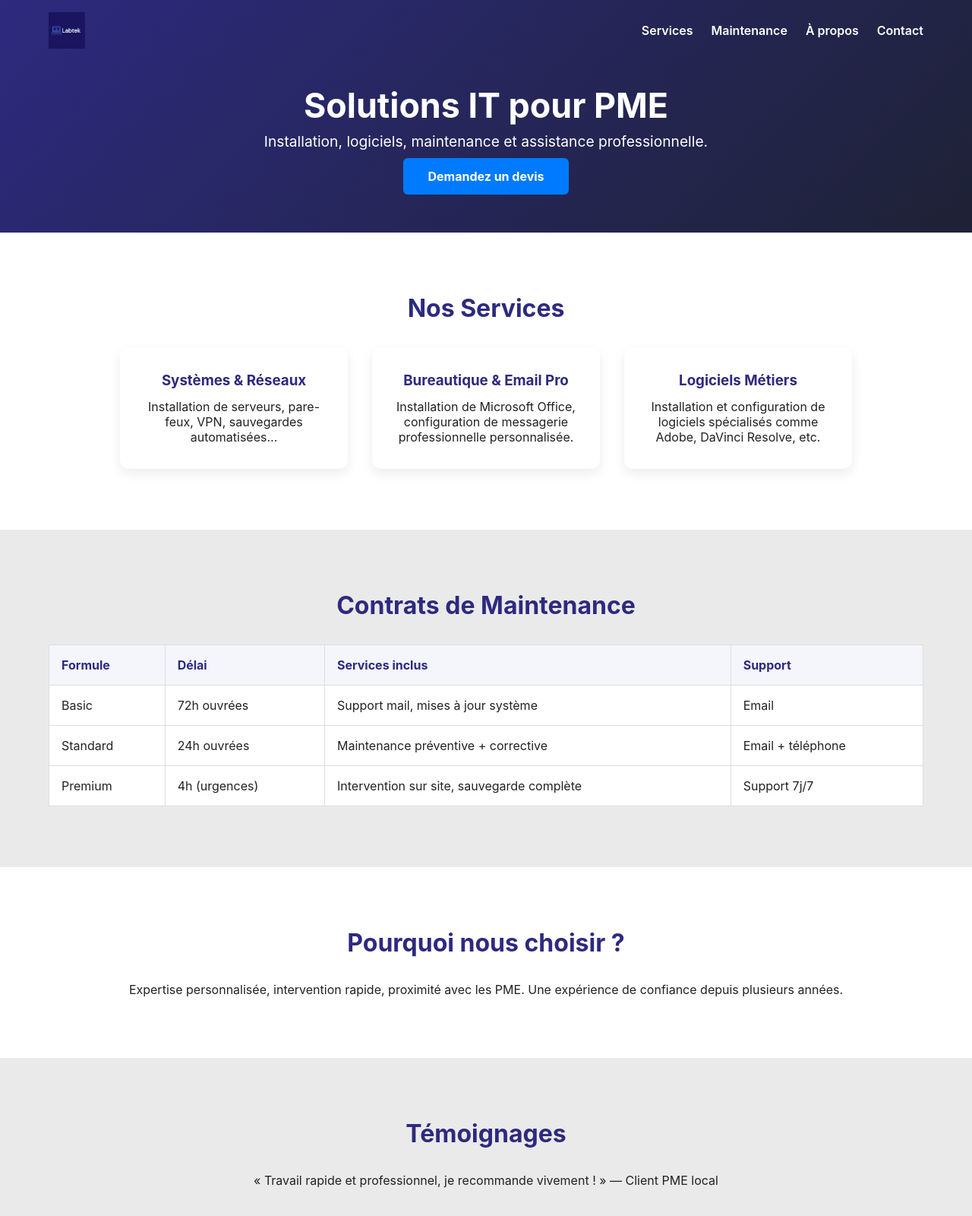
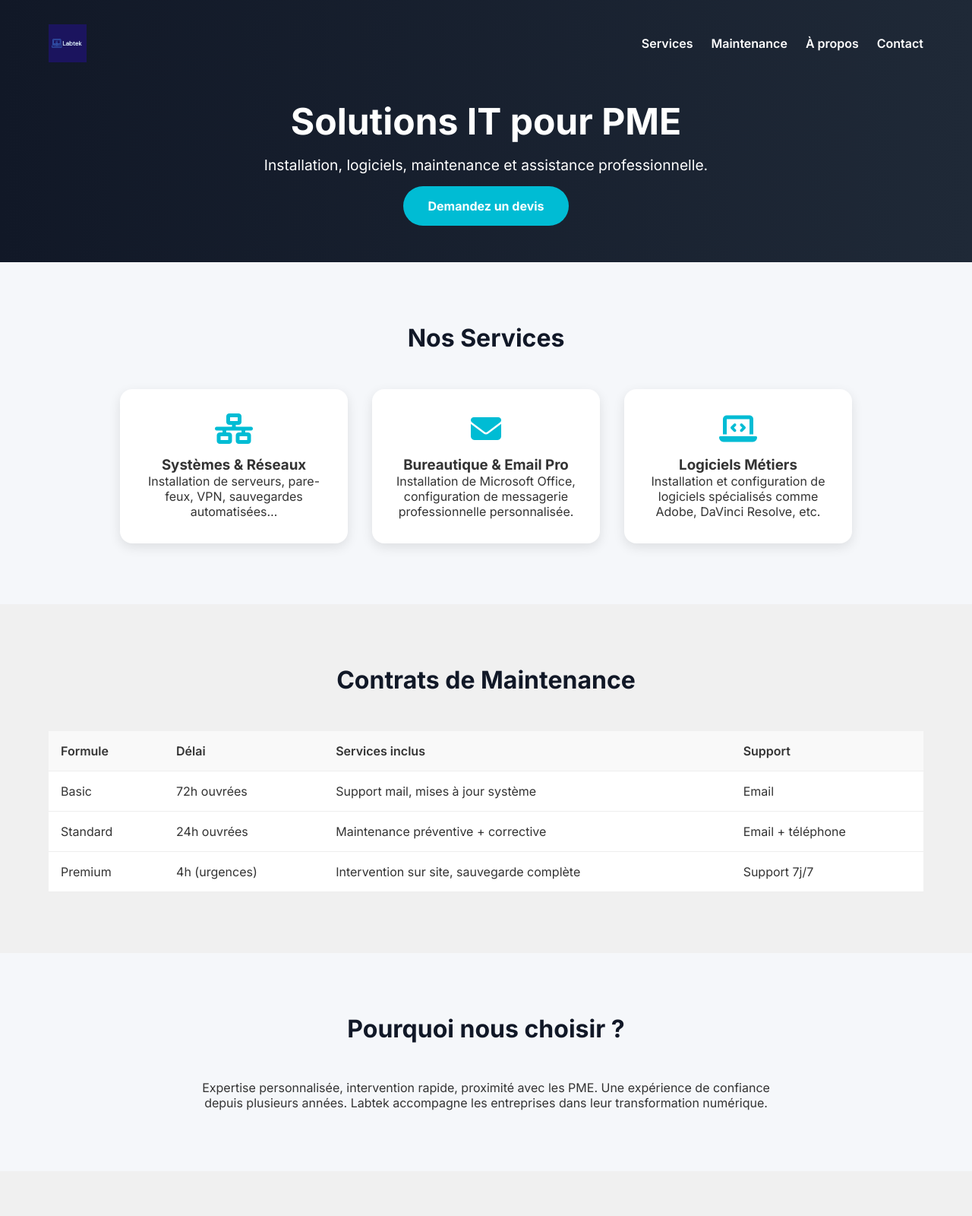
Before and after one commit to labtek91/boutique.labtek.fr, a plain HTML site: page index.html in a window 1280 px wide. Shown: the top 1600 px of the page at 76% size. Drawn offline with Linux system fonts and the light colour scheme.

Commit message:
Mise à jour design moderne responsive (Labtek site)

```diff
--- a/index.html
+++ b/index.html
@@ -5,10 +5,13 @@
   <meta name="viewport" content="width=device-width, initial-scale=1.0" />
   <title>Labtek Services IT</title>
   <link rel="stylesheet" href="styles.css" />
+  <link href="https://fonts.googleapis.com/css2?family=Inter:wght@400;600;700&display=swap" rel="stylesheet">
+  <link href="https://cdnjs.cloudflare.com/ajax/libs/font-awesome/6.4.0/css/all.min.css" rel="stylesheet">
+  <script src="https://kit.fontawesome.com/a076d05399.js" crossorigin="anonymous"></script>
 </head>
 <body>
 
-  <!-- HERO / HEADER -->
+  <!-- HEADER FIXED -->
   <header class="hero">
     <div class="container top-bar">
       <img src="images/Labtek-logo.png" alt="Logo Labtek" class="logo" />
@@ -20,13 +23,10 @@
           <li><a href="#contact">Contact</a></li>
         </ul>
         <div class="burger" onclick="toggleMenu()">
-          <span></span>
-          <span></span>
-          <span></span>
+          <span></span><span></span><span></span>
         </div>
       </nav>
     </div>
-
     <div class="hero-content container">
       <h1>Solutions IT pour PME</h1>
       <p>Installation, logiciels, maintenance et assistance professionnelle.</p>
@@ -35,19 +35,22 @@
   </header>
 
   <!-- SERVICES -->
-  <section id="services" class="section">
+  <section id="services" class="section fade-in">
     <div class="container">
       <h2>Nos Services</h2>
       <div class="cards">
         <div class="card">
+          <i class="fas fa-network-wired icon"></i>
           <h3>Systèmes & Réseaux</h3>
           <p>Installation de serveurs, pare-feux, VPN, sauvegardes automatisées…</p>
         </div>
         <div class="card">
+          <i class="fas fa-envelope icon"></i>
           <h3>Bureautique & Email Pro</h3>
           <p>Installation de Microsoft Office, configuration de messagerie professionnelle personnalisée.</p>
         </div>
         <div class="card">
+          <i class="fas fa-laptop-code icon"></i>
           <h3>Logiciels Métiers</h3>
           <p>Installation et configuration de logiciels spécialisés comme Adobe, DaVinci Resolve, etc.</p>
         </div>
@@ -56,38 +59,18 @@
   </section>
 
   <!-- MAINTENANCE -->
-  <section id="maintenance" class="section gray">
+  <section id="maintenance" class="section gray slide-in">
     <div class="container">
       <h2>Contrats de Maintenance</h2>
       <div class="table-responsive">
         <table>
           <thead>
-            <tr>
-              <th>Formule</th>
-              <th>Délai</th>
-              <th>Services inclus</th>
-              <th>Support</th>
-            </tr>
+            <tr><th>Formule</th><th>Délai</th><th>Services inclus</th><th>Support</th></tr>
           </thead>
           <tbody>
-            <tr>
-              <td>Basic</td>
-              <td>72h ouvrées</td>
-              <td>Support mail, mises à jour système</td>
-              <td>Email</td>
-            </tr>
-            <tr>
-              <td>Standard</td>
-              <td>24h ouvrées</td>
-              <td>Maintenance préventive + corrective</td>
-              <td>Email + téléphone</td>
-            </tr>
-            <tr>
-              <td>Premium</td>
-              <td>4h (urgences)</td>
-              <td>Intervention sur site, sauvegarde complète</td>
-              <td>Support 7j/7</td>
-            </tr>
+            <tr><td>Basic</td><td>72h ouvrées</td><td>Support mail, mises à jour système</td><td>Email</td></tr>
+            <tr><td>Standard</td><td>24h ouvrées</td><td>Maintenance préventive + corrective</td><td>Email + téléphone</td></tr>
+            <tr><td>Premium</td><td>4h (urgences)</td><td>Intervention sur site, sauvegarde complète</td><td>Support 7j/7</td></tr>
           </tbody>
         </table>
       </div>
@@ -95,15 +78,18 @@
   </section>
 
   <!-- À PROPOS -->
-  <section id="about" class="section">
+  <section id="about" class="section zoom-in">
     <div class="container">
       <h2>Pourquoi nous choisir ?</h2>
-      <p style="text-align: center;">Expertise personnalisée, intervention rapide, proximité avec les PME. Une expérience de confiance depuis plusieurs années.</p>
+      <p style="text-align: center; max-width: 800px; margin: auto;">
+        Expertise personnalisée, intervention rapide, proximité avec les PME.
+        Une expérience de confiance depuis plusieurs années. Labtek accompagne les entreprises dans leur transformation numérique.
+      </p>
     </div>
   </section>
 
   <!-- TÉMOIGNAGES -->
-  <section class="section gray">
+  <section class="section gray fade-in">
     <div class="container">
       <h2>Témoignages</h2>
       <p style="text-align: center;">« Travail rapide et professionnel, je recommande vivement ! » — Client PME local</p>
@@ -111,7 +97,7 @@
   </section>
 
   <!-- CONTACT -->
-  <section id="contact" class="section">
+  <section id="contact" class="section slide-in">
     <div class="container">
       <h2>Contactez-nous</h2>
       <form>
--- a/styles.css
+++ b/styles.css
@@ -1,268 +1,271 @@
-/* styles.css amélioré */
-
-/* === VARIABLES GLOBALES === */
-:root {
-  --main-color: #2d2a7f;
-  --accent-color: #007bff;
-  --accent-dark: #0056b3;
-  --light-bg: #f4f6fc;
-  --text-color: #222;
-  --white: #ffffff;
-  --gray: #eaeaea;
-  --shadow: rgba(0, 0, 0, 0.08);
-  --font-family: 'Inter', sans-serif;
-}
-
-/* === RESET / BASE === */
+/* RESET & BASE */
 * {
   margin: 0;
   padding: 0;
   box-sizing: border-box;
-}
-body {
-  font-family: var(--font-family);
-  background-color: var(--light-bg);
-  color: var(--text-color);
   scroll-behavior: smooth;
 }
-img {
-  max-width: 100%;
-  height: auto;
-  display: block;
+
+body {
+  font-family: 'Inter', sans-serif;
+  background-color: #f5f7fa;
+  color: #333;
 }
+
 .container {
   width: 90%;
   max-width: 1200px;
   margin: auto;
 }
 
-/* === NAVIGATION + HEADER === */
+/* HEADER */
 .hero {
-  background: linear-gradient(135deg, var(--main-color), #1e2235);
-  color: var(--white);
-  padding-bottom: 4rem;
+  background: linear-gradient(to right, #111827, #1f2937);
+  color: white;
+  padding: 2rem 0 4rem;
+  position: relative;
 }
+
 .top-bar {
   display: flex;
+  align-items: center;
   justify-content: space-between;
-  align-items: center;
-  padding: 1rem 0;
-  flex-wrap: wrap;
 }
+
 .logo {
-  height: 48px;
+  height: 50px;
 }
-.navbar {
+
+.navbar ul {
   display: flex;
-  align-items: center;
+  gap: 1.5rem;
+  list-style: none;
 }
-.nav-links {
-  display: flex;
-  list-style: none;
-  gap: 1.5rem;
-}
-.nav-links li a {
-  color: var(--white);
+
+.navbar a {
+  color: white;
   text-decoration: none;
   font-weight: 600;
-  position: relative;
+  transition: color 0.3s;
 }
-.nav-links li a::after {
-  content: '';
-  position: absolute;
-  width: 0%;
-  height: 2px;
-  left: 0;
-  bottom: -4px;
-  background: var(--accent-color);
-  transition: 0.3s;
+
+.navbar a:hover {
+  color: #00bcd4;
 }
-.nav-links li a:hover::after {
-  width: 100%;
-}
+
 .burger {
   display: none;
   flex-direction: column;
   gap: 5px;
   cursor: pointer;
 }
+
 .burger span {
+  height: 3px;
   width: 25px;
-  height: 3px;
-  background: var(--white);
-  border-radius: 2px;
-}
-.hero-content {
-  text-align: center;
-  padding-top: 2rem;
-  animation: fadeIn 1s ease-out;
-}
-.hero-content h1 {
-  font-size: 2.8rem;
-  margin-bottom: 0.5rem;
-}
-.hero-content p {
-  font-size: 1.2rem;
-  margin-bottom: 1.5rem;
-}
-.btn-primary {
-  background: var(--accent-color);
-  color: var(--white);
-  padding: 0.9rem 2rem;
-  border: none;
-  border-radius: 6px;
-  font-weight: bold;
-  text-decoration: none;
-  transition: background 0.3s, transform 0.2s;
-}
-.btn-primary:hover {
-  background: var(--accent-dark);
-  transform: scale(1.05);
+  background: white;
 }
 
-/* === SECTIONS === */
+.nav-active {
+  display: flex !important;
+  flex-direction: column;
+}
+
+.hero-content {
+  margin-top: 3rem;
+  text-align: center;
+}
+
+.hero h1 {
+  font-size: 3rem;
+  margin-bottom: 1rem;
+}
+
+.hero p {
+  font-size: 1.2rem;
+  margin-bottom: 2rem;
+}
+
+.btn-primary {
+  background-color: #00bcd4;
+  color: white;
+  padding: 1rem 2rem;
+  text-decoration: none;
+  font-weight: bold;
+  border-radius: 30px;
+  transition: background-color 0.3s ease;
+}
+
+.btn-primary:hover {
+  background-color: #0288a1;
+}
+
+/* SECTIONS */
 .section {
   padding: 5rem 0;
-  background: var(--white);
-}
-.section.gray {
-  background: var(--gray);
-}
-.section h2 {
-  text-align: center;
-  font-size: 2rem;
-  margin-bottom: 2rem;
-  color: var(--main-color);
 }
 
-/* === CARDS SERVICES === */
+.gray {
+  background-color: #f0f0f0;
+}
+
+h2 {
+  text-align: center;
+  margin-bottom: 3rem;
+  font-size: 2rem;
+  color: #111827;
+}
+
+/* CARDS */
 .cards {
   display: flex;
-  gap: 2rem;
   flex-wrap: wrap;
   justify-content: center;
+  gap: 2rem;
 }
+
 .card {
-  background: var(--white);
+  background: white;
   padding: 2rem;
-  border-radius: 12px;
-  box-shadow: 0 6px 15px var(--shadow);
+  border-radius: 1rem;
+  box-shadow: 0 5px 15px rgba(0,0,0,0.1);
   text-align: center;
-  flex: 1 1 250px;
-  max-width: 300px;
-  transition: transform 0.3s ease, box-shadow 0.3s ease;
+  width: 300px;
+  transition: transform 0.3s;
 }
+
 .card:hover {
   transform: translateY(-10px);
-  box-shadow: 0 12px 25px rgba(0, 0, 0, 0.1);
-}
-.card h3 {
-  margin-bottom: 0.8rem;
-  color: var(--main-color);
 }
 
-/* === TABLEAU MAINTENANCE === */
+.icon {
+  font-size: 2.5rem;
+  color: #00bcd4;
+  margin-bottom: 1rem;
+}
+
+/* TABLE */
 .table-responsive {
   overflow-x: auto;
 }
+
 table {
   width: 100%;
   border-collapse: collapse;
-  background: var(--white);
-  box-shadow: 0 2px 10px var(--shadow);
+  background: white;
+  box-shadow: 0 2px 10px rgba(0,0,0,0.05);
 }
-thead {
-  background-color: var(--light-bg);
-}
+
 th, td {
   padding: 1rem;
-  border: 1px solid #ddd;
   text-align: left;
-}
-th {
-  color: var(--main-color);
+  border-bottom: 1px solid #eee;
 }
 
-/* === FORMULAIRE DE CONTACT === */
+th {
+  background: #f9f9f9;
+  font-weight: 600;
+}
+
+/* FORM */
 form {
-  display: flex;
-  flex-direction: column;
+  display: grid;
   gap: 1rem;
-  margin-top: 2rem;
+  background: white;
+  padding: 2rem;
+  border-radius: 1rem;
+  box-shadow: 0 2px 10px rgba(0,0,0,0.05);
 }
-input, textarea, button {
+
+input, textarea {
   padding: 1rem;
+  border: 1px solid #ccc;
   border-radius: 5px;
-  border: 1px solid #ccc;
   font-size: 1rem;
-  font-family: inherit;
 }
-textarea {
-  resize: vertical;
+
+button {
+  padding: 1rem;
+  background-color: #00bcd4;
+  color: white;
+  border: none;
+  border-radius: 5px;
+  font-weight: bold;
+  cursor: pointer;
 }
-button {
-  background-color: var(--accent-color);
-  color: var(--white);
-  font-weight: 600;
-  border: none;
-  cursor: pointer;
-  transition: background 0.3s ease;
+
+button:hover {
+  background-color: #0288a1;
 }
-button:hover {
-  background-color: var(--accent-dark);
-}
+
 .contact-info {
   margin-top: 2rem;
-  font-size: 0.95rem;
   text-align: center;
 }
 
-/* === FOOTER === */
+/* FOOTER */
 footer {
-  background-color: #1e2235;
-  color: var(--white);
+  background-color: #111827;
+  color: white;
   text-align: center;
   padding: 2rem 1rem;
-  font-size: 0.9rem;
+  margin-top: 4rem;
 }
 
-/* === ANIMATIONS === */
-@keyframes fadeIn {
-  0% {
-    opacity: 0;
-    transform: translateY(10px);
-  }
-  100% {
-    opacity: 1;
-    transform: translateY(0);
-  }
+/* ANIMATIONS */
+.fade-in {
+  animation: fadeIn 1s ease-in;
+}
+.slide-in {
+  animation: slideIn 1s ease-in;
+}
+.zoom-in {
+  animation: zoomIn 1s ease-in;
 }
 
-/* === RESPONSIVE === */
+@keyframes fadeIn {
+  from { opacity: 0; }
+  to { opacity: 1; }
+}
+
+@keyframes slideIn {
+  from { transform: translateY(30px); opacity: 0; }
+  to { transform: translateY(0); opacity: 1; }
+}
+
+@keyframes zoomIn {
+  from { transform: scale(0.9); opacity: 0; }
+  to { transform: scale(1); opacity: 1; }
+}
+
+/* RESPONSIVE */
 @media (max-width: 768px) {
-  .nav-links {
+  .navbar ul {
     display: none;
     flex-direction: column;
     gap: 1rem;
-    background: var(--main-color);
+    background: #1f2937;
+    padding: 1rem;
     position: absolute;
+    right: 1rem;
     top: 70px;
-    right: 1rem;
-    padding: 1rem;
     border-radius: 10px;
     z-index: 99;
   }
-
-  .nav-links.nav-active {
-    display: flex;
-  }
-
   .burger {
     display: flex;
   }
-
   .cards {
     flex-direction: column;
     align-items: center;
   }
+  .hero h1 {
+    font-size: 2rem;
+  }
+  .hero p {
+    font-size: 1rem;
+  }
+  .card {
+    width: 90%;
+  }
 }
```
